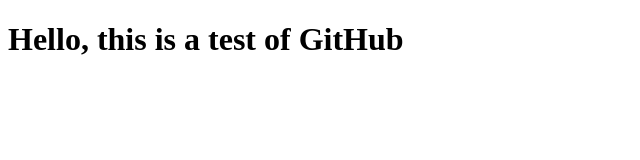
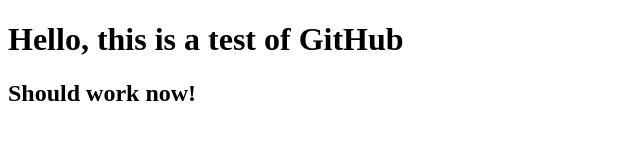
Before and after one commit to maxleodax/youtube.demo, a plain HTML site: page WebContent/index.html in a window 1280 px wide. Shown: the whole page, without its empty margins (0-640 px from the left). Drawn offline with Linux system fonts and the light colour scheme.

Commit message:
change 2

```diff
--- a/WebContent/index.html
+++ b/WebContent/index.html
@@ -6,5 +6,6 @@
 </head>
 <body>
 <h1>Hello, this is a test of GitHub</h1>
+<h2>Should work now!</h2>
 </body>
 </html>
```
